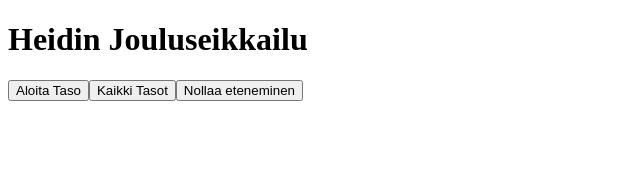
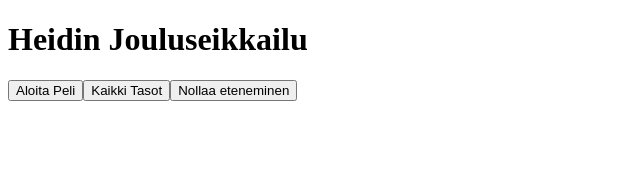
Before and after one commit to grande-fi/heidin-jouluseikkailu, a Next.js app: page / in a window 1280 px wide. Shown: the top 170 px of the page, without its empty margins (0-640 px from the left). Built offline with nearby package versions, Linux system fonts and the light colour scheme.

Commit message:
Update fi.js
localisation fix

```diff
--- a/app/locales/fi.js
+++ b/app/locales/fi.js
@@ -1,7 +1,7 @@
 export const fi = {
   appTitle: "Heidin Jouluseikkailu",
   mainMenu: {
-    startPuzzle: "Aloita Taso",
+    startPuzzle: "Aloita Peli",
     resetProgress: "Nollaa eteneminen",
   },
   puzzles: {
```
